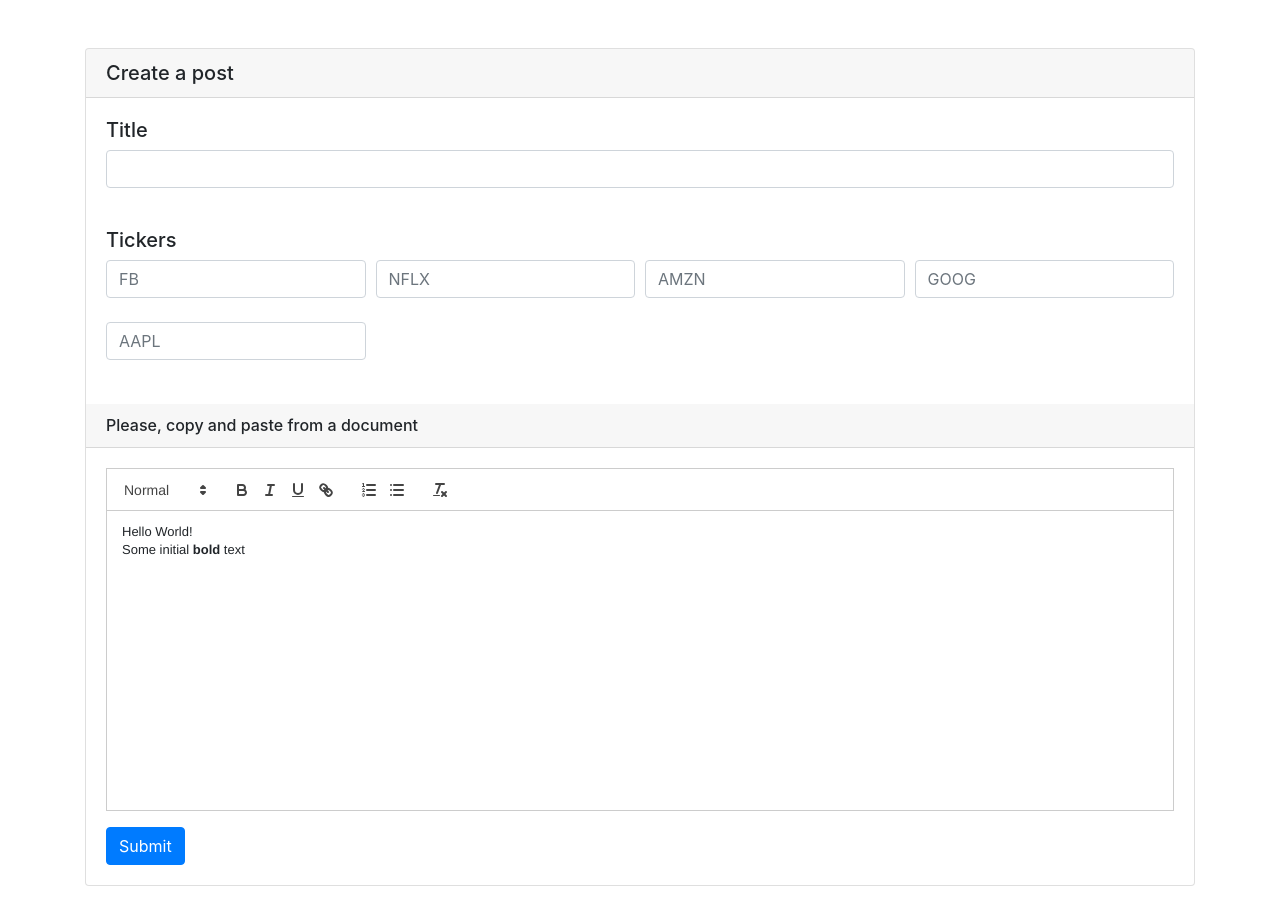
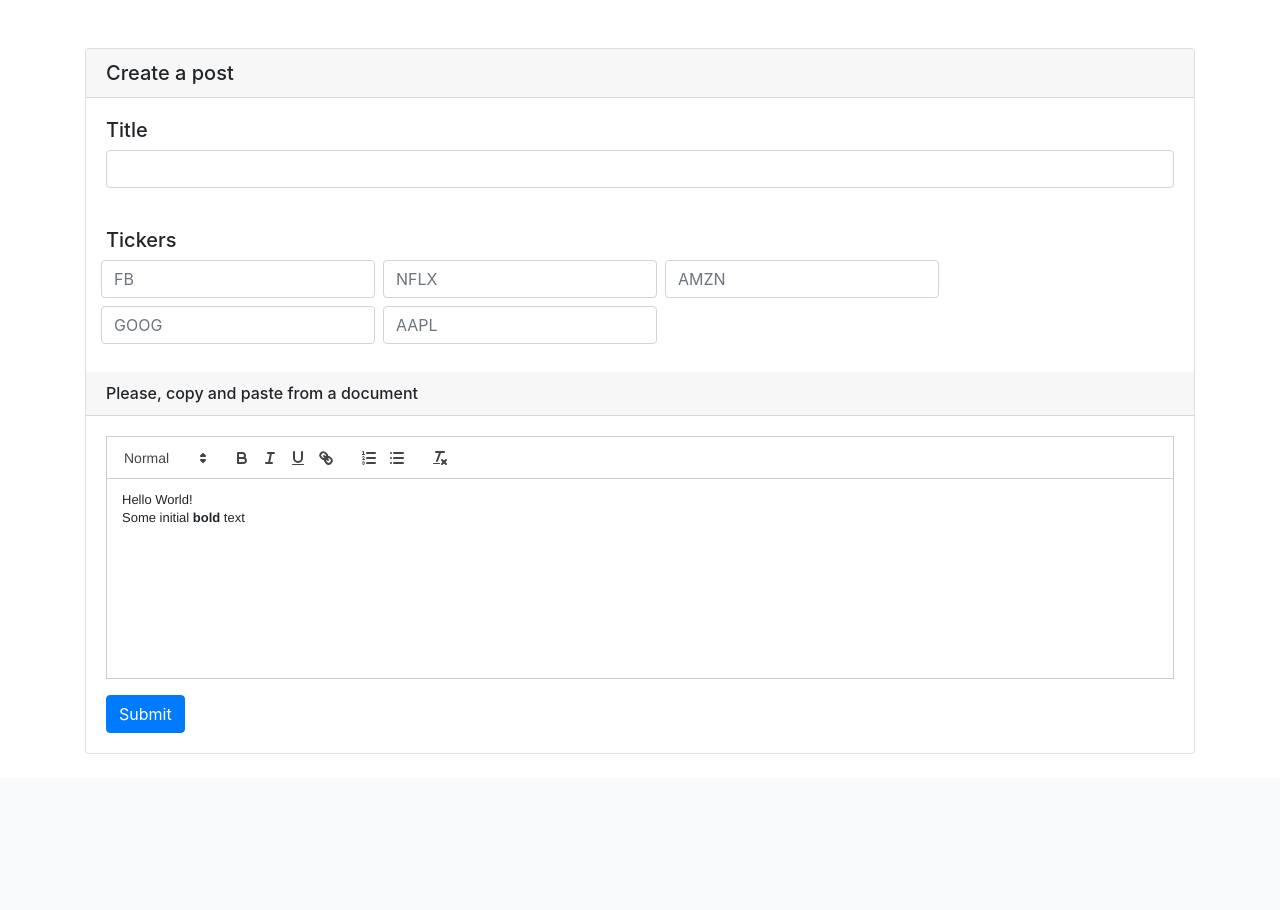
Before and after one commit to lakshaykhatter/Morealpha, a Flask app: page /post in a window 1280 px wide. Shown: the part 56-966 px from the top of the page. After the commit the page ends 810 px from the top, so only its background shows below. Run offline with Flask 2, Linux system fonts and the light colour scheme; the visitor is signed in with stand-in values (Sample User, id 1); data comes from the database, SQL or seed files in the repository; both versions use the stored data as it was after the commit; some libraries are stand-ins or nearby versions.

Commit message:
shortend createpost form even more

```diff
--- a/app/templates/createPost.html
+++ b/app/templates/createPost.html
@@ -17,11 +17,11 @@
 
   <div class="card-body"> <h5>Tickers </h5>
     <div class="form-row">
-        <div class="col-md-3 mb-3"> <input class="form-control mb-2 mr-sm-2" id="ticker1" placeholder="FB"> </div>
-         <div class="col-md-3 mb-3"> <input class="form-control mb-2 mr-sm-2" id="ticker2" placeholder="NFLX"> </div>
-         <div class="col-md-3 mb-3"> <input class="form-control mb-2 mr-sm-2" id="ticker3" placeholder="AMZN"> </div>
-         <div class="col-md-3 mb-3"> <input class="form-control mb-2 mr-sm-2" id="ticker4" placeholder="GOOG"> </div>
-         <div class="col-md-3 mb-3">  <input class="form-control mb-2 mr-sm-2" id="ticker5" placeholder="AAPL"> </div>
+        <div class="mb-2 mr-sm-2"> <input class="form-control " id="ticker1" placeholder="FB"> </div>
+         <div class="mb-2 mr-sm-2"> <input class="form-control" id="ticker2" placeholder="NFLX"> </div>
+         <div class="mb-2 mr-sm-2"> <input class="form-control " id="ticker3" placeholder="AMZN"> </div>
+         <div class="mb-2 mr-sm-2"> <input class="form-control" id="ticker4" placeholder="GOOG"> </div>
+         <div class="mb-2 mr-sm-2">  <input class="form-control" id="ticker5" placeholder="AAPL"> </div>
       </div>
   </div>
 
@@ -31,7 +31,7 @@
   <div class="card-body">
 
       <div class="form-group">
-        <div id="editor" style="height:300px">
+        <div id="editor" style="height:200px">
           <p>Hello World!</p>
           <p>Some initial <strong>bold</strong> text</p>
           <p><br></p>
```
Also changed, not shown: app.db.
